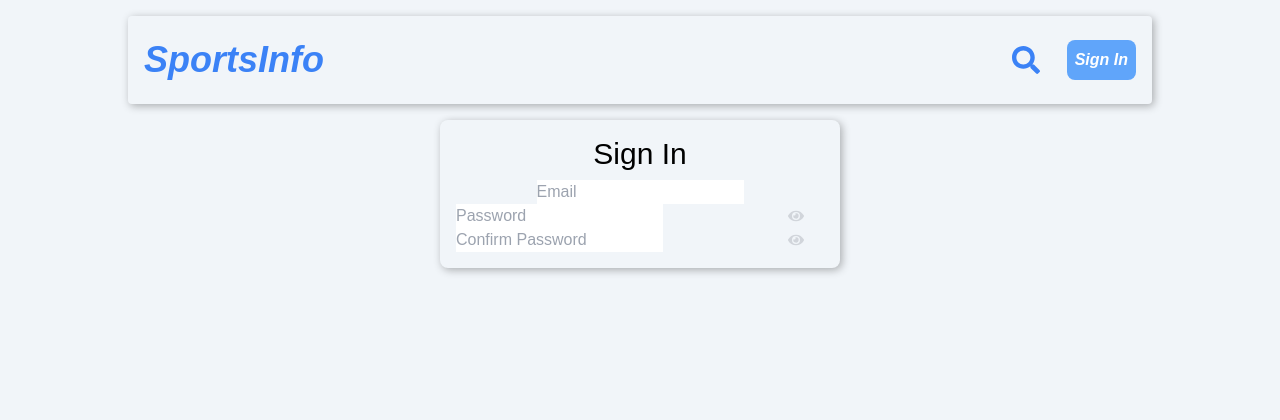
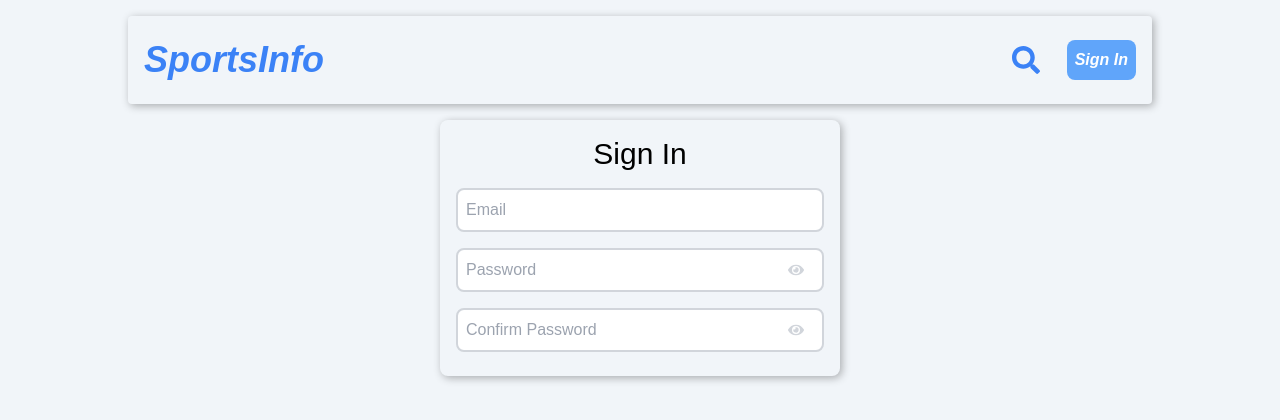
Before and after one commit to ZoricNikola00/sportsInfo, a React (Vite) app in the folder client/: page /signIn in a window 1280 px wide. Shown: the top 420 px of the page. Built offline with nearby package versions, Linux system fonts and the light colour scheme.

Commit message:
Creating custom input

```diff
--- a/client/src/index.css
+++ b/client/src/index.css
@@ -20,4 +20,7 @@ box-shadow: 2px 2px 9px 0px rgba(0,0,0,0.30);
   .cBtn {
     @apply w-full bg-blue-400 text-white hover:text-blue-400 transition-all hover:bg-white font-bold rounded-lg p-2 my-2
   }
+  .cInput{
+    @apply w-full outline-none p-2 rounded-lg border-2 transition-all border-gray-300 hover:border-gray-600 my-2;
+  }
 }
```
